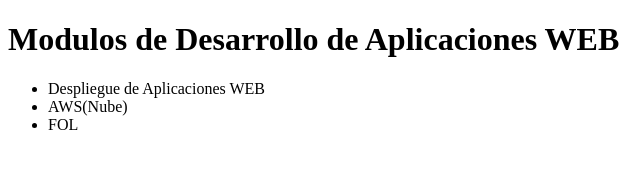
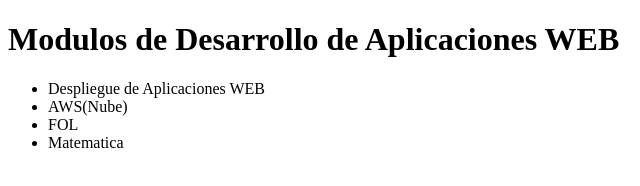
Before and after one commit to BSSP1801/dawAct4_1, a plain HTML site: page index.html in a window 1280 px wide. Shown: the full height of the page, 0-640 px from the left. Drawn offline with Linux system fonts and the light colour scheme.

Commit message:
Otro commmit

```diff
--- a/index.html
+++ b/index.html
@@ -10,6 +10,7 @@
 <ul><li>Despliegue de Aplicaciones WEB</li>
 <li>AWS(Nube)</li>
 <li>FOL</li>
+<li>Matematica</li>
 </ul>
 </body>
 </html>
```
